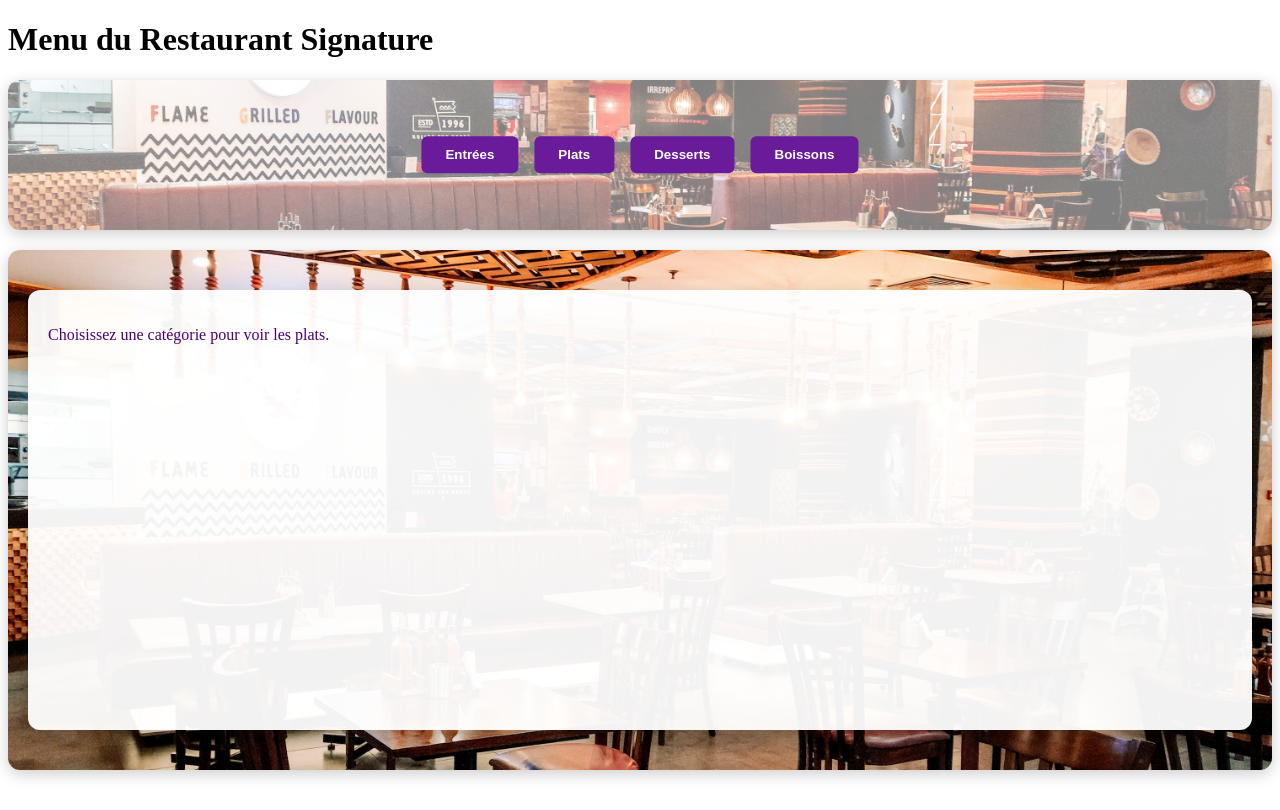
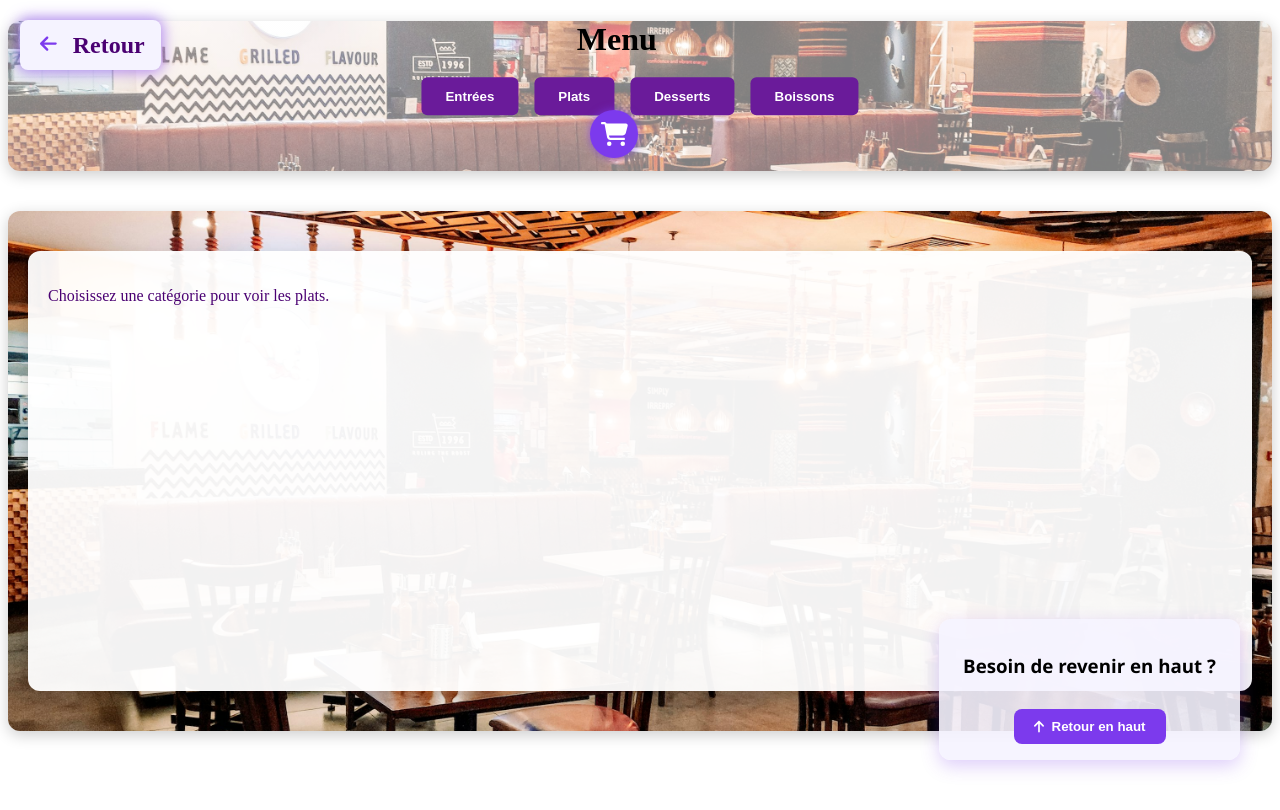
Before and after one commit to EvrardNkono/restaurant-signature, a React (Vite) app in the folder restaurant-signature/: page /menu in a window 1280 px wide. Built offline with nearby package versions, Linux system fonts and the light colour scheme.

Commit message:
Mise a jour

```diff
--- a/restaurant-signature/src/App.tsx
+++ b/restaurant-signature/src/App.tsx
@@ -1,13 +1,28 @@
-import { Routes, Route } from 'react-router-dom';
+import { Routes, Route, useLocation } from 'react-router-dom';
 import Home from './pages/Home';
 import Menu from './pages/Menu';
+import PopupBack from './components/PopupBack';
+import ScrollTopPopup from './components/ScrollTopPopup';
+import FloatingCartIcon from './components/FloatingCartIcon';
+import { CartProvider } from './context/CartContext'; // ✅ Import OK
 
 function App() {
+  const location = useLocation();
+  const shouldShowPopupBack = location.pathname !== '/';
+  const shouldShowPopup = location.pathname !== '/';
+
   return (
-    <Routes>
-      <Route path="/" element={<Home />} />
-      <Route path="/menu" element={<Menu />} />
-    </Routes>
+    <CartProvider> {/* ✅ Utilisation du CartProvider ici */}
+      {shouldShowPopupBack && <PopupBack />}
+      {shouldShowPopup && <ScrollTopPopup />}
+      <FloatingCartIcon />
+
+      <Routes>
+        <Route path="/" element={<Home />} />
+        <Route path="/menu" element={<Menu />} />
+        {/* D'autres routes ici */}
+      </Routes>
+    </CartProvider>
   );
 }
 
--- a/restaurant-signature/src/components/DishCard.css
+++ b/restaurant-signature/src/components/DishCard.css
@@ -170,17 +170,20 @@
   background-color: #7c3aed;
   color: white;
   border: none;
-  padding: 8px 10px;
+  padding: 8px 3px;
   border-radius: 20px;
   cursor: pointer;
   font-weight: bold;
   transition: background 0.3s;
   display: flex;
   align-items: center;
-  gap: 3px;
+  gap: -5px !important;
   flex-shrink: 0;
-  margin-left: -8px;
+  margin-left: -10px ;
 }
+
+
+
 .details-button{
 background-color: #d83aed;
 
--- /dev/null
+++ b/restaurant-signature/src/components/FloatingCartIcon.tsx
@@ -0,0 +1,62 @@
+// src/components/FloatingCartIcon.tsx
+
+import { FontAwesomeIcon } from '@fortawesome/react-fontawesome';
+import { faShoppingCart } from '@fortawesome/free-solid-svg-icons';
+import { useCart } from '../context/CartContext';
+
+const FloatingCartIcon = () => {
+  const { totalItems } = useCart();
+
+  return (
+    <div
+      style={{
+        position: 'fixed',
+        top: '110px',
+        left: '48%',
+        transform: 'translateX(-50%)',
+        backgroundColor: '#7C3AED',
+        color: 'white',
+        borderRadius: '50%',
+        width: '48px',
+        height: '48px',
+        display: 'flex',
+        justifyContent: 'center',
+        alignItems: 'center',
+        fontSize: '24px',
+        cursor: 'pointer',
+        boxShadow: '0 0 8px rgba(124, 58, 237, 0.7)',
+        userSelect: 'none',
+        zIndex: 9999,
+      }}
+      title="Voir le panier"
+      onClick={() => alert('Ici tu peux ouvrir le panier (à implémenter)')}
+    >
+      <FontAwesomeIcon icon={faShoppingCart} />
+      {totalItems > 0 && (
+        <span
+          style={{
+            position: 'absolute',
+            top: '-6px',
+            right: '-6px',
+            backgroundColor: '#F87171',
+            borderRadius: '50%',
+            width: '18px',
+            height: '18px',
+            fontSize: '12px',
+            display: 'flex',
+            justifyContent: 'center',
+            alignItems: 'center',
+            fontWeight: 'bold',
+            color: 'white',
+            pointerEvents: 'none',
+            boxShadow: '0 0 3px rgba(0,0,0,0.3)',
+          }}
+        >
+          {totalItems}
+        </span>
+      )}
+    </div>
+  );
+};
+
+export default FloatingCartIcon;
--- /dev/null
+++ b/restaurant-signature/src/components/PopupBack.css
@@ -0,0 +1,66 @@
+.popup-back-container {
+  position: fixed;
+  top: 20px;
+  left: 20px;
+  z-index: 9999;
+  display: flex;
+  align-items: center;
+  gap: 12px;
+  background-color: #f5f3ff;
+  padding: 10px 16px;
+  border-radius: 8px;
+  box-shadow: 0 0 10px rgba(124, 58, 237, 0.4); /* État initial */
+  animation: shadowBlink 3s ease-in-out infinite;
+}
+
+@keyframes shadowBlink {
+  0% {
+    box-shadow: 0 0 10px rgba(124, 58, 237, 0.4);
+  }
+  25% {
+    box-shadow: 0 0 15px 3px rgba(124, 58, 237, 0.6);
+  }
+  50% {
+    box-shadow: 0 0 20px 6px rgba(124, 58, 237, 0.8);
+  }
+  75% {
+    box-shadow: 0 0 15px 3px rgba(124, 58, 237, 0.6);
+  }
+  100% {
+    box-shadow: 0 0 10px rgba(124, 58, 237, 0.4);
+  }
+}
+
+.popup-back-button {
+  background: none;
+  border: none;
+  color: #7c3aed;
+  font-size: 1.2rem;
+  cursor: pointer;
+  padding: 4px;
+}
+
+.popup-back-content {
+  color: #4a0072;
+  font-weight: 500;
+  font-size: 1rem;
+}
+
+/* 📱 Media query pour petits écrans */
+@media (max-width: 600px) {
+  .popup-back-container {
+    top: 5px;
+    left: 10px;
+    padding: 8px 12px;
+    gap: 8px;
+
+  }
+
+  .popup-back-button {
+    font-size: 1rem;
+  }
+
+  .popup-back-content h2 {
+    font-size: 0.9rem;
+  }
+}
--- /dev/null
+++ b/restaurant-signature/src/components/PopupBack.tsx
@@ -0,0 +1,24 @@
+// src/components/PopupBack.tsx
+
+import './PopupBack.css';
+import { FontAwesomeIcon } from '@fortawesome/react-fontawesome';
+import { faArrowLeft } from '@fortawesome/free-solid-svg-icons';
+
+const PopupBack = () => {
+  const handleBack = () => {
+    window.history.back();
+  };
+
+  return (
+    <div className="popup-back-container">
+      <button className="popup-back-button" onClick={handleBack}>
+        <FontAwesomeIcon icon={faArrowLeft} />
+      </button>
+      <div className="popup-back-content">
+        <h2 style={{ margin: 0 }}>Retour</h2>
+      </div>
+    </div>
+  );
+};
+
+export default PopupBack;
--- /dev/null
+++ b/restaurant-signature/src/components/ScrollTopPopup.css
@@ -0,0 +1,40 @@
+.scroll-top-popup-overlay {
+  position: fixed;
+  bottom: 40px;
+  right: 40px;
+  /* On le déplace en bas à droite pour pas gêner, mais tu peux changer */
+  background: rgba(245, 243, 255, 0.9);
+  border-radius: 12px;
+  padding: 16px 24px;
+  box-shadow: 0 6px 18px rgba(124, 58, 237, 0.25);
+  z-index: 10000;
+  user-select: none;
+  cursor: default;
+  max-width: 280px;
+  font-family: 'Segoe UI', Tahoma, Geneva, Verdana, sans-serif;
+}
+
+.scroll-top-popup {
+  display: flex;
+  flex-direction: column;
+  align-items: center;
+  gap: 12px;
+}
+
+.scroll-btn {
+  padding: 10px 20px;
+  background-color: #7c3aed;
+  color: white;
+  border: none;
+  border-radius: 8px;
+  font-weight: 600;
+  cursor: pointer;
+  display: flex;
+  align-items: center;
+  gap: 8px;
+  transition: background-color 0.3s ease;
+}
+
+.scroll-btn:hover {
+  background-color: #5b21b6;
+}
--- /dev/null
+++ b/restaurant-signature/src/components/ScrollTopPopup.tsx
@@ -0,0 +1,24 @@
+import React from 'react';
+import './ScrollTopPopup.css';
+
+import { FontAwesomeIcon } from '@fortawesome/react-fontawesome';
+import { faArrowUp } from '@fortawesome/free-solid-svg-icons';
+
+const ScrollTopPopup: React.FC = () => {
+  const scrollToTop = () => {
+    window.scrollTo({ top: 0, behavior: 'smooth' });
+  };
+
+  return (
+    <div className="scroll-top-popup-overlay" /* pas de onClick pour fermer ici */>
+      <div className="scroll-top-popup" onClick={e => e.stopPropagation()}>
+        <h3>Besoin de revenir en haut ?</h3>
+        <button onClick={scrollToTop} className="scroll-btn">
+          <FontAwesomeIcon icon={faArrowUp} /> Retour en haut
+        </button>
+      </div>
+    </div>
+  );
+};
+
+export default ScrollTopPopup;
--- /dev/null
+++ b/restaurant-signature/src/context/CartContext.tsx
@@ -0,0 +1,56 @@
+import React, { createContext, useContext, useState } from 'react';
+import type { ReactNode } from 'react';
+import type { Dish } from '../data/types';
+
+interface CartItem {
+  dish: Dish;
+  quantity: number;
+}
+
+interface CartContextType {
+  items: CartItem[];
+  addToCart: (dish: Dish) => void;
+  removeFromCart: (dishId: number) => void;
+  clearCart: () => void;
+  totalItems: number;
+}
+
+const CartContext = createContext<CartContextType | undefined>(undefined);
+
+export const CartProvider: React.FC<{ children: ReactNode }> = ({ children }) => {
+  const [items, setItems] = useState<CartItem[]>([]);
+
+  const addToCart = (dish: Dish) => {
+    setItems(prevItems => {
+      const itemExists = prevItems.find(i => i.dish.id === dish.id);
+      if (itemExists) {
+        // incrémente quantité
+        return prevItems.map(i =>
+          i.dish.id === dish.id ? { ...i, quantity: i.quantity + 1 } : i
+        );
+      }
+      // ajoute plat neuf
+      return [...prevItems, { dish, quantity: 1 }];
+    });
+  };
+
+  const removeFromCart = (dishId: number) => {
+    setItems(prevItems => prevItems.filter(i => i.dish.id !== dishId));
+  };
+
+  const clearCart = () => setItems([]);
+
+  const totalItems = items.reduce((sum, i) => sum + i.quantity, 0);
+
+  return (
+    <CartContext.Provider value={{ items, addToCart, removeFromCart, clearCart, totalItems }}>
+      {children}
+    </CartContext.Provider>
+  );
+};
+
+export const useCart = (): CartContextType => {
+  const context = useContext(CartContext);
+  if (!context) throw new Error('useCart doit être utilisé dans CartProvider');
+  return context;
+};
--- a/restaurant-signature/src/pages/Menu.css
+++ b/restaurant-signature/src/pages/Menu.css
@@ -45,3 +45,7 @@
     width: auto;
   }
 }
+
+.title{
+  margin-left: 45%;
+}
--- a/restaurant-signature/src/pages/Menu.tsx
+++ b/restaurant-signature/src/pages/Menu.tsx
@@ -1,13 +1,45 @@
-import  { useState } from 'react';
+import { useState, useEffect, useRef } from 'react';
 import Entrées from '../components/Entrées';
 import Plats from '../components/Plats';
 import Desserts from '../components/Desserts';
 import Boissons from '../components/Boissons';
 import backgroundMenu from '../assets/images/background-menu.jpeg';
+
+
+
 import './Menu.css';
 
 const Menu = () => {
   const [activeCategory, setActiveCategory] = useState<string | null>(null);
+  const [showBanner, setShowBanner] = useState(true);
+  const lastScrollY = useRef(window.scrollY);
+
+  // Récupérer le panier via le contexte
+
+  // Calculer le nombre total d'articles dans le panier
+
+
+  useEffect(() => {
+    const handleScroll = () => {
+      const currentScrollY = window.scrollY;
+
+      if (currentScrollY < 0) return;
+
+      if (currentScrollY > lastScrollY.current) {
+        // Scroll vers le bas => cacher la bannière
+        setShowBanner(false);
+      } else if (currentScrollY < lastScrollY.current) {
+        // Scroll vers le haut => montrer la bannière
+        setShowBanner(true);
+      }
+
+      lastScrollY.current = currentScrollY;
+    };
+
+    window.addEventListener('scroll', handleScroll);
+
+    return () => window.removeEventListener('scroll', handleScroll);
+  }, []);
 
   const renderCategory = () => {
     switch (activeCategory) {
@@ -25,9 +57,7 @@ const Menu = () => {
   };
 
   return (
-    <div className="menu-page">
-      <h1>Menu du Restaurant Signature</h1>
-
+    <div className="menu-page" style={{ position: 'relative' }}>
       {/* Bannière avec image + boutons superposés */}
       <div
         className="menu-banner-with-buttons"
@@ -37,19 +67,28 @@ const Menu = () => {
           backgroundPosition: 'center',
           backgroundRepeat: 'no-repeat',
           borderRadius: '12px',
-  position: 'relative',
           height: '150px',
           marginBottom: '20px',
           boxShadow: '0 4px 15px rgba(0,0,0,0.2)',
+
+          transition: 'transform 0.3s ease, opacity 0.3s ease',
+          transform: showBanner ? 'translateY(0)' : 'translateY(-100%)',
+          opacity: showBanner ? 1 : 0,
+          pointerEvents: showBanner ? 'auto' : 'none',
+          position: 'relative',
+          zIndex: 20,
         }}
-
       >
+        <h1 className="title">Menu</h1>
         <div className="menu-buttons-overlay">
           <button onClick={() => setActiveCategory('Entrées')}>Entrées</button>
           <button onClick={() => setActiveCategory('Plats')}>Plats</button>
           <button onClick={() => setActiveCategory('Desserts')}>Desserts</button>
           <button onClick={() => setActiveCategory('Boissons')}>Boissons</button>
         </div>
+
+
+
       </div>
 
       {/* Conteneur avec image de fond sous les cartes */}
@@ -64,9 +103,9 @@ const Menu = () => {
           boxShadow: '0 4px 15px rgba(0,0,0,0.2)',
           position: 'relative',
           marginBottom: '40px',
+          marginTop: '40px', // pour laisser la place au panier
         }}
       >
-        {/* Cartes flottantes avec fond blanc semi-transparent */}
         <div
           className="menu-content"
           style={{
```
Also changed, not shown: restaurant-signature/src/components/DishCard.tsx (+8 -6 lines). Lines whose indentation alone changed are shown as unchanged.
